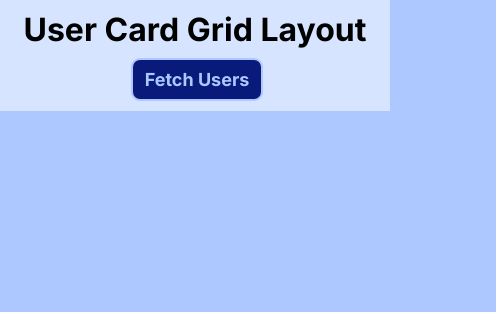
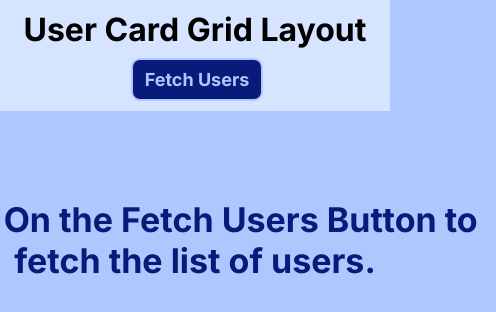
Before and after one commit to raiv200/UserCard-Grid-Layout, a React (Create React App) app: page / in a window 390 px wide. Shown: the top 312 px of the page, 496 px wide, since content can reach past the window. Built offline with nearby package versions, Linux system fonts and the light colour scheme.

Commit message:
Updated Header and App.js

```diff
--- a/src/App.css
+++ b/src/App.css
@@ -22,7 +22,29 @@
   font-family: "Inter", sans-serif;
 }
 
-.container {
+.container  {
+  display: flex;
+  flex-direction: column;
+  margin-top: 6px;
+  justify-content: center;
+  width: 100%;
+  height:100%;
+}
+.placeholder-text {
+  display: flex;
+  align-items: center;
+  justify-content: center;
+  width: 100%;
+}
+.placeholder-text > p {
+  margin-top:80px;
+  width:600px;
+  font-size: 34px;
+  font-weight:700;
+  font-family: 'Inter', sans-serif;
+  color:#091A7A;
+}
+.grid-layout {
   display: grid;
   margin-top: 6px;
   grid-template-columns: auto auto auto;
@@ -31,6 +53,7 @@
   width: 100%;
   height:100%;
 }
+
 
 .btn {
   padding: 9px 12px;
@@ -225,6 +248,14 @@
     height:100%;
     padding-bottom: 20px;
   }
+  .container  > div >p {
+    margin:80px 1px;
+    width:600px;
+    font-size: 34px;
+    font-weight:700;
+    font-family: 'Inter', sans-serif;
+    color:#091A7A;
+  }
 }
 
 
--- a/src/App.js
+++ b/src/App.js
@@ -13,28 +13,41 @@ function App() {
     setPageNum(!pageNum);
   };
 
-
   const handleGetusers = async () => {
     try {
       setLoading(true);
-      const res = await fetch(`https://reqres.in/api/users?page=${pageNum ? 2 : 1}`);
+      const res = await fetch(
+        `https://reqres.in/api/users?page=${pageNum ? 2 : 1}`
+      );
       const users = await res.json();
       setUsers(users.data);
       changePageNumber();
       setLoading(false);
-
     } catch (error) {
       console.log(error);
     }
   };
 
-console.log(pageNum)
+  console.log(pageNum);
 
   return (
     <div className="app ">
       <Header handleGetusers={handleGetusers} />
       <div className="container ">
-        {loading ? <Loading /> : (
+        <div className="placeholder-text">
+          {users?.length === 0 && (
+            <>
+              <p>
+                Click On the Fetch Users Button to fetch the list of users.
+              </p>
+            </>
+          )}
+        </div>
+
+        <div className="grid-layout">
+          {loading ? (
+            <Loading />
+          ) : (
             <>
               {users.map((user) => (
                 <UserCard
@@ -49,6 +62,7 @@ console.log(pageNum)
           )}
         </div>
       </div>
+    </div>
   );
 }
 
--- a/src/components/Header.jsx
+++ b/src/components/Header.jsx
@@ -1,4 +1,6 @@
 import "../App.css";
+
+// The Header
 
 const Header = ({handleGetusers}) => {
   return (
@@ -7,6 +9,7 @@ const Header = ({handleGetusers}) => {
       <button className="btn" onClick={handleGetusers}>
           Fetch Users
       </button>
+
     </header>
   );
 };
--- a/src/components/Loading.jsx
+++ b/src/components/Loading.jsx
@@ -1,4 +1,6 @@
 import React from "react";
+
+// Loading Circle SVG
 
 const Loading = () => {
   return (
--- a/src/components/UserCard.jsx
+++ b/src/components/UserCard.jsx
@@ -1,4 +1,6 @@
 import React from "react";
+
+// The User Profile Card
 
 const UserCard = ({firstName, lastName, email,imageURL}) => {
 
```
Lines whose indentation alone changed are shown as unchanged.
